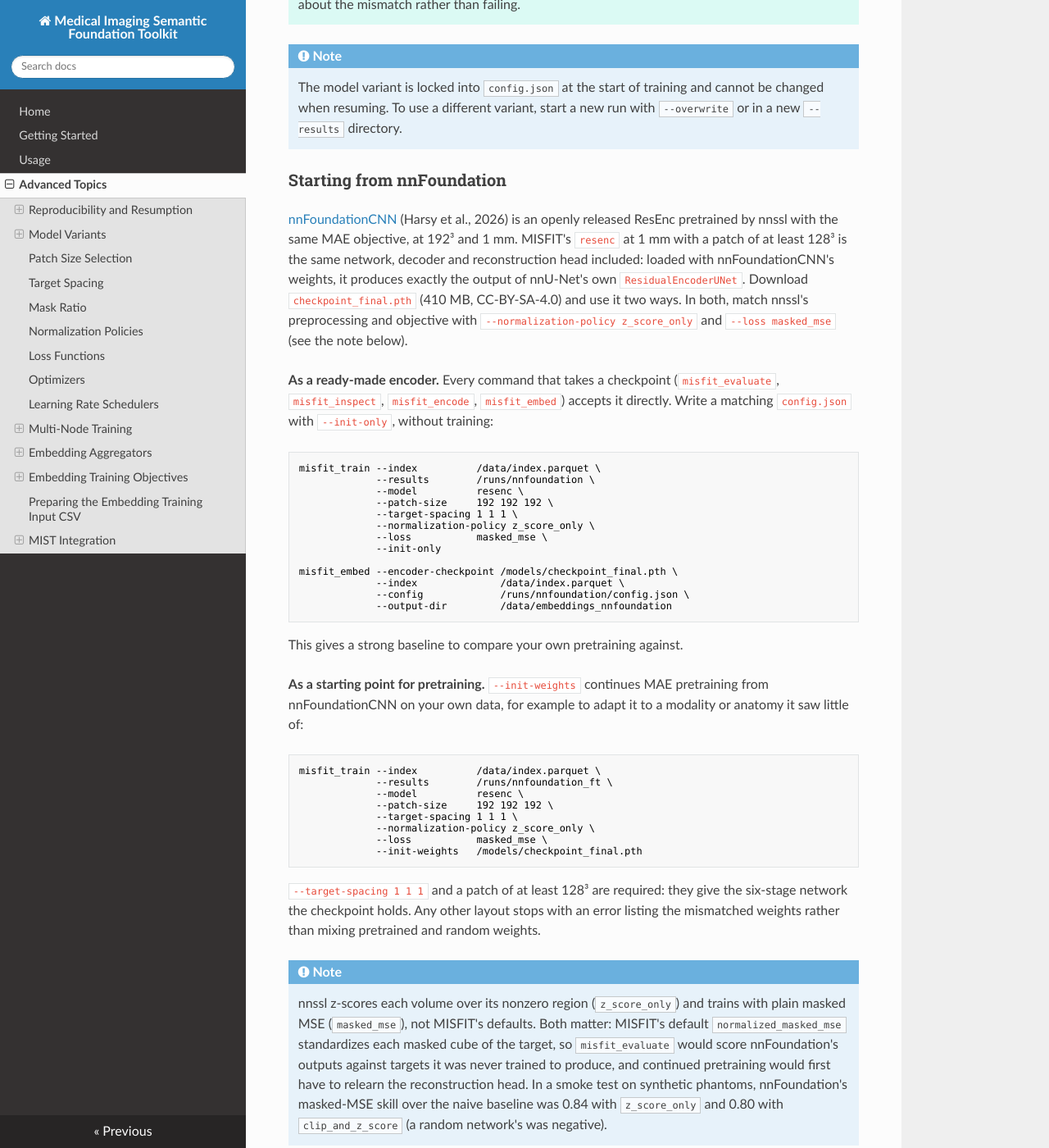
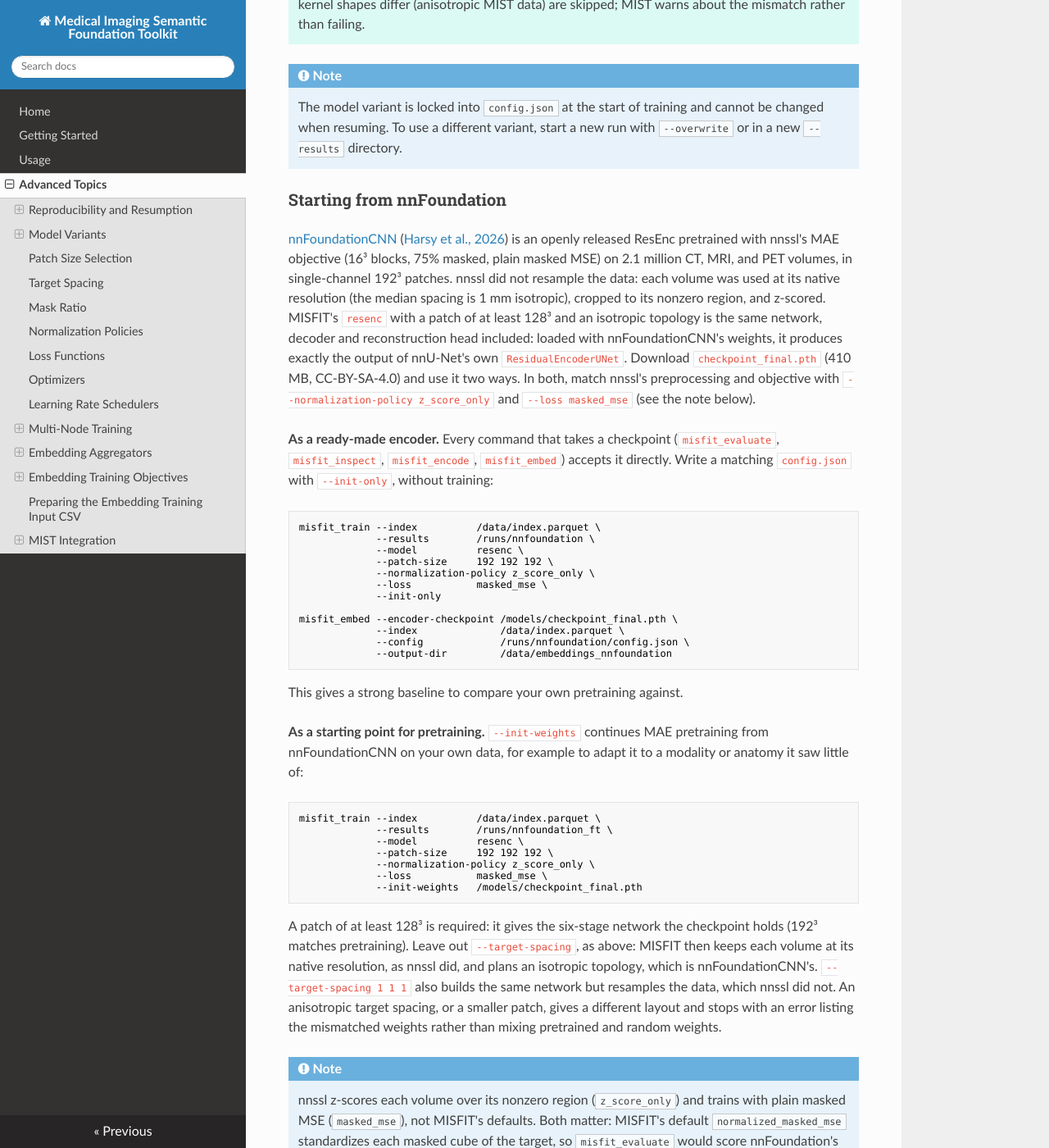
Before and after one commit to aecelaya/MISFIT, an MkDocs documentation site: the page built from docs/advanced_topics.md, in a window 1280 px wide and 1400 px high, scrolled down 4115 px. Shown: the whole window at 82% size. Built offline with MkDocs 1.6.1, drawn with Linux system fonts in a browser that asks for light colours; nearby versions of some CDN libraries; library files that are not in the unit come from our copies; some of the changed text lies outside the part shown.

Commit message:
Recommend native resolution for nnFoundation
nnssl pretrained nnFoundation without resampling (its noresample config; median
spacing 1 mm), not at 1 mm isotropic. Without --target-spacing, MISFIT keeps
volumes at native resolution and plans an isotropic topology, which is
nnFoundationCNN's network, so that is the closest match. Update the loader
error, the --init-weights help, the docs (with the pretraining facts verified
from the checkpoints and nnssl's source), and CLAUDE.md.

Co-Authored-By: Claude Opus 5.5 <noreply@anthropic.com>

````diff
--- a/docs/advanced_topics.md
+++ b/docs/advanced_topics.md
@@ -197,7 +197,8 @@ patch size then sets the model size:
 
 <!-- prettier-ignore -->
 !!! tip
-    Pretrain ResEnc with a patch of at least 128³ (nnssl uses 160³) so the
+    Pretrain ResEnc with a patch of at least 128³ (nnssl's default MAE
+    trainer uses 160³; nnFoundationCNN used 192³) so the
     encoder has all six stages. A MIST `resenc` model with more stages than
     the pretrained encoder trains its extra stages from scratch, and stages
     whose kernel shapes differ (anisotropic MIST data) are skipped; MIST
@@ -211,15 +212,19 @@ patch size then sets the model size:
 
 ### Starting from nnFoundation
 
-[nnFoundationCNN](https://huggingface.co/MIC-DKFZ/nnFoundationCNN) (Harsy et
-al., 2026) is an openly released ResEnc pretrained by nnssl with the same MAE
-objective, at 192³ and 1 mm. MISFIT's `resenc` at 1 mm with a patch of at least
-128³ is the same network, decoder and reconstruction head included: loaded with
-nnFoundationCNN's weights, it produces exactly the output of nnU-Net's own
-`ResidualEncoderUNet`. Download `checkpoint_final.pth` (410 MB, CC-BY-SA-4.0)
-and use it two ways. In both, match nnssl's preprocessing and objective with
-`--normalization-policy z_score_only` and `--loss masked_mse` (see the note
-below).
+[nnFoundationCNN](https://huggingface.co/MIC-DKFZ/nnFoundationCNN)
+([Harsy et al., 2026](https://arxiv.org/abs/2609.26924)) is an openly released
+ResEnc pretrained with nnssl's MAE objective (16³ blocks, 75% masked, plain
+masked MSE) on 2.1 million CT, MRI, and PET volumes, in single-channel 192³
+patches. nnssl did not resample the data: each volume was used at its native
+resolution (the median spacing is 1 mm isotropic), cropped to its nonzero
+region, and z-scored. MISFIT's `resenc` with a patch of at least 128³ and an
+isotropic topology is the same network, decoder and reconstruction head
+included: loaded with nnFoundationCNN's weights, it produces exactly the output
+of nnU-Net's own `ResidualEncoderUNet`. Download `checkpoint_final.pth` (410 MB,
+CC-BY-SA-4.0) and use it two ways. In both, match nnssl's preprocessing and
+objective with `--normalization-policy z_score_only` and `--loss masked_mse`
+(see the note below).
 
 **As a ready-made encoder.** Every command that takes a checkpoint
 (`misfit_evaluate`, `misfit_inspect`, `misfit_encode`, `misfit_embed`) accepts
@@ -231,7 +236,6 @@ misfit_train --index          /data/index.parquet \
              --results        /runs/nnfoundation \
              --model          resenc \
              --patch-size     192 192 192 \
-             --target-spacing 1 1 1 \
              --normalization-policy z_score_only \
              --loss           masked_mse \
              --init-only
@@ -253,15 +257,19 @@ misfit_train --index          /data/index.parquet \
              --results        /runs/nnfoundation_ft \
              --model          resenc \
              --patch-size     192 192 192 \
-             --target-spacing 1 1 1 \
              --normalization-policy z_score_only \
              --loss           masked_mse \
              --init-weights   /models/checkpoint_final.pth
 ```
 
-`--target-spacing 1 1 1` and a patch of at least 128³ are required: they give
-the six-stage network the checkpoint holds. Any other layout stops with an error
-listing the mismatched weights rather than mixing pretrained and random weights.
+A patch of at least 128³ is required: it gives the six-stage network the
+checkpoint holds (192³ matches pretraining). Leave out `--target-spacing`, as
+above: MISFIT then keeps each volume at its native resolution, as nnssl did, and
+plans an isotropic topology, which is nnFoundationCNN's.
+`--target-spacing 1 1 1` also builds the same network but resamples the data,
+which nnssl did not. An anisotropic target spacing, or a smaller patch, gives a
+different layout and stops with an error listing the mismatched weights rather
+than mixing pretrained and random weights.
 
 <!-- prettier-ignore -->
 !!! note
@@ -338,8 +346,7 @@ misfit_train \
 ```
 
 With a target spacing, `--patch-size` is in voxels at that spacing, so
-`--patch-size 160 160 160 --target-spacing 1 1 1` is always a 16 cm cube, the
-setup nnssl uses for ResEnc pretraining.
+`--patch-size 160 160 160 --target-spacing 1 1 1` is always a 16 cm cube.
 
 - **Resampling is on the fly.** Each volume is normalized, cropped to its
   foreground box, then trilinearly resampled, so only the foreground is
````
Also changed, not shown: CLAUDE.md (+18 -8 lines), 3 other files.
